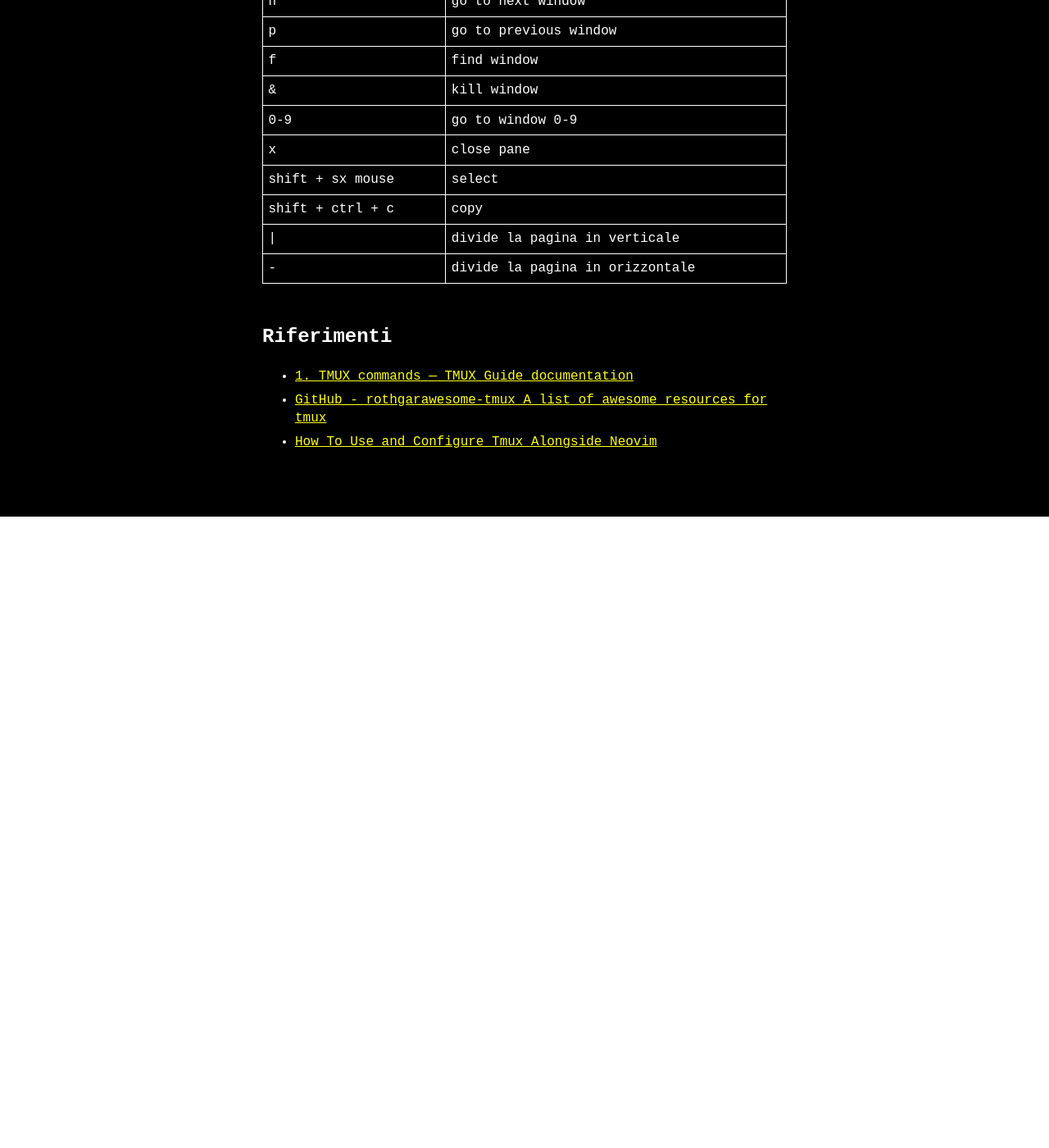
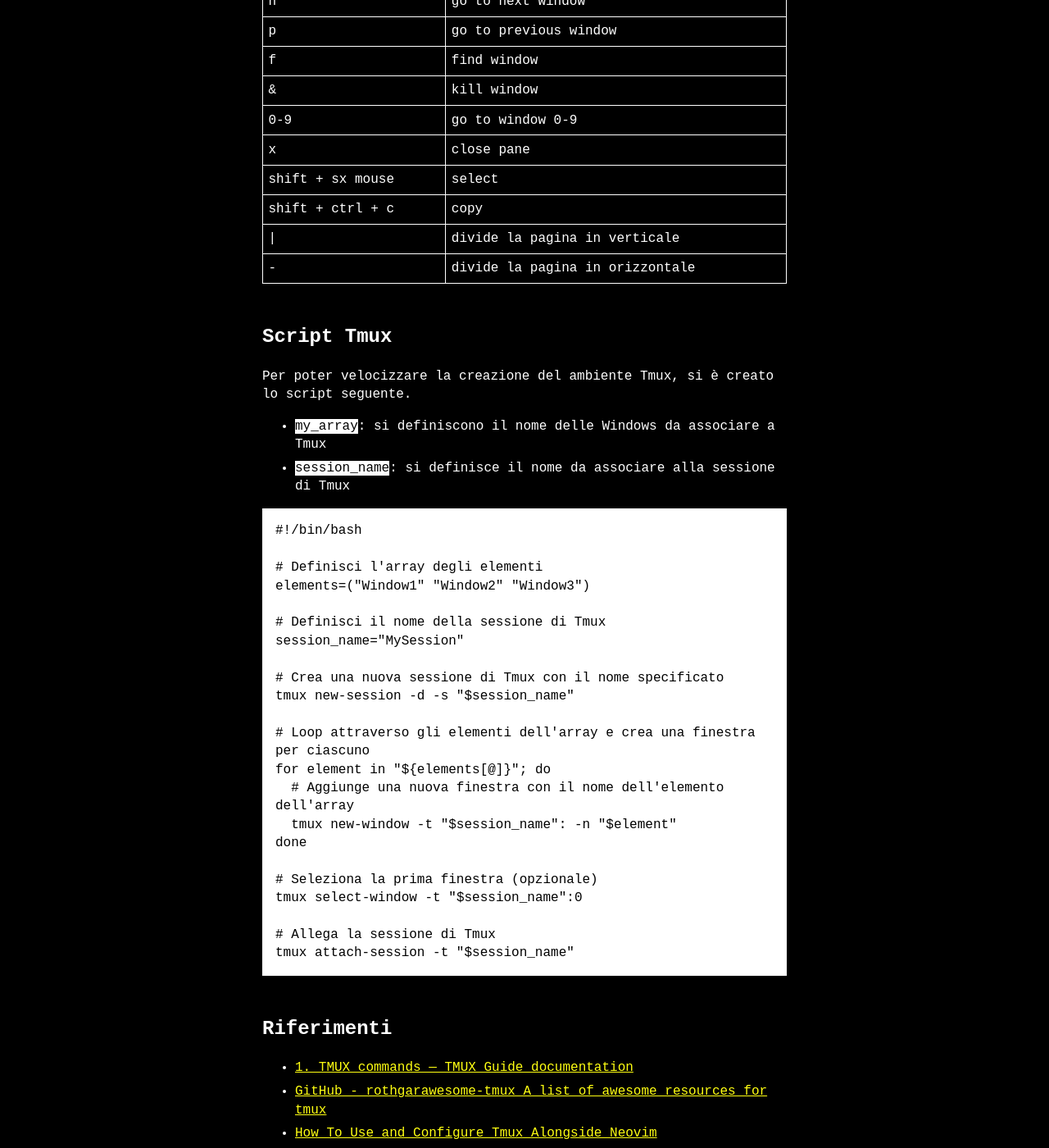
Before and after one commit to dooraim/dooraim.github.io, a Jekyll site: the page built from _posts/2023-06-24-tmux-cheat-sheet.md, in a window 1280 px wide and 1400 px high, scrolled down 2905 px. Shown: the whole window at 82% size. Built offline with Jekyll 4.4.1, drawn with Linux system fonts in a browser that asks for light colours; before the commit the page ends 3535 px from its top, so only the background shows below that.

Commit message:
posts: add script for tmux

````diff
--- a/_posts/2023-06-24-tmux-cheat-sheet.md
+++ b/_posts/2023-06-24-tmux-cheat-sheet.md
@@ -99,6 +99,38 @@ ctrl-d can be used to close the window or panes **without** using ctrl-a.
 | \| | divide la pagina in verticale |
 | - | divide la pagina in orizzontale |
 
+## Script Tmux
+
+Per poter velocizzare la creazione del ambiente Tmux, si è creato lo script seguente.
+
+* `my_array`: si definiscono il nome delle Windows da associare a Tmux
+* `session_name`: si definisce il nome da associare alla sessione di Tmux
+
+```bash
+#!/bin/bash
+
+# Definisci l'array degli elementi
+elements=("Window1" "Window2" "Window3")
+
+# Definisci il nome della sessione di Tmux
+session_name="MySession"
+
+# Crea una nuova sessione di Tmux con il nome specificato
+tmux new-session -d -s "$session_name"
+
+# Loop attraverso gli elementi dell'array e crea una finestra per ciascuno
+for element in "${elements[@]}"; do
+  # Aggiunge una nuova finestra con il nome dell'elemento dell'array
+  tmux new-window -t "$session_name": -n "$element"
+done
+
+# Seleziona la prima finestra (opzionale)
+tmux select-window -t "$session_name":0
+
+# Allega la sessione di Tmux
+tmux attach-session -t "$session_name"
+```
+
 
 ## Riferimenti
 
````
